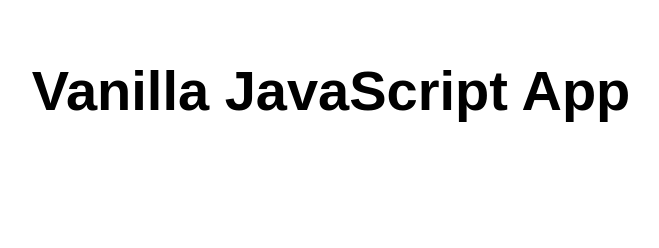
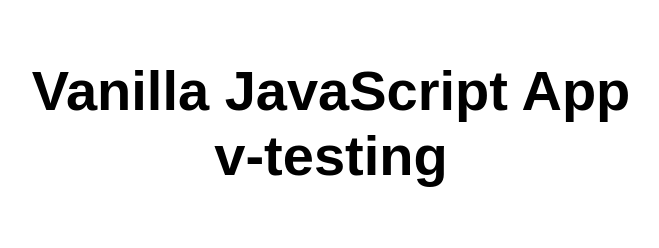
Before and after one commit to He11oW-10/vanillatest23, a website: page src/index.html in a window 1280 px wide. Shown: the whole page, without its empty margins (309-968 px from the left). Drawn offline with Linux system fonts and the light colour scheme.

Commit message:
Update index.html

```diff
--- a/src/index.html
+++ b/src/index.html
@@ -5,12 +5,12 @@
   <meta charset="UTF-8">
   <meta name="viewport" content="width=device-width, initial-scale=1.0">
   <link rel="stylesheet" href="styles.css">
-  <title>Vanilla JavaScript App</title>
+  <title>Vanilla JavaScript App v-testing</title>
 </head>
 
 <body>
   <main>
-    <h1>Vanilla JavaScript App</h1>
+    <h1>Vanilla JavaScript App v-testing</h1>
   </main>
 </body>
 
```
